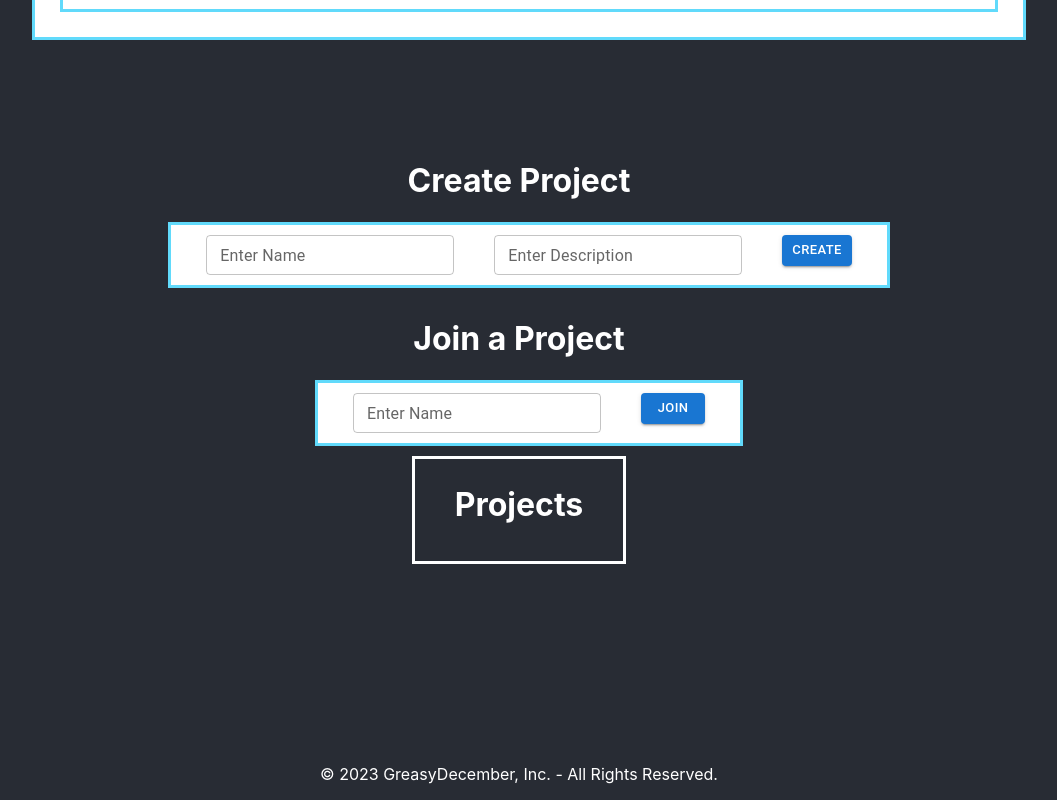
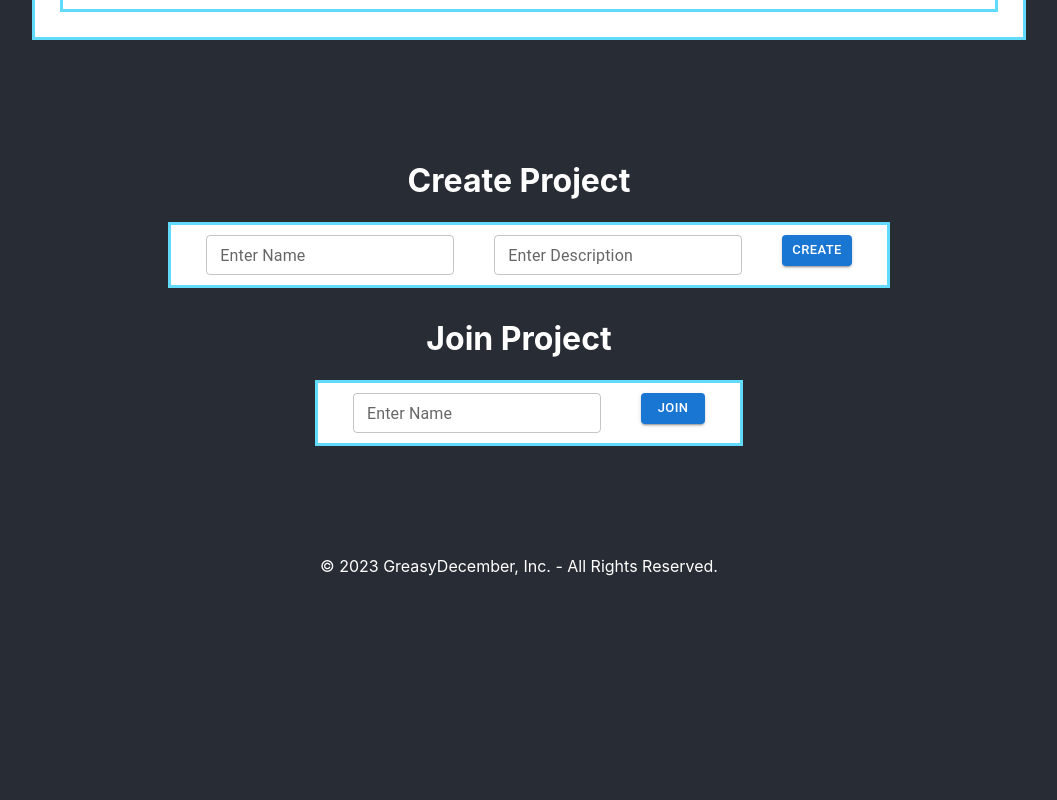
Before and after one commit to pauljhan01/Greasy-December, a React (Create React App) app in the folder client/: page / in a window 1280 px wide. Shown: the part 941-1741 px from the top of the page, without its empty margins (121-1178 px from the left). After the commit the page ends 1533 px from the top, so only its background shows below. Built offline with nearby package versions, Linux system fonts and the light colour scheme.

Commit message:
Adding ability to join project

```diff
--- a/client/src/AwesomeApp.js
+++ b/client/src/AwesomeApp.js
@@ -139,61 +139,41 @@ function CreateProject() {
 
 }
 
-// class CreateProject extends  React.Component {
-//
-//     state = { name: '', description: ''};
-//
-//     handleProjectName = (event) => {
-//         this.setState( { name: event.target.value })
-//     };
-//
-//     handleProjectDescription = (event) => {
-//         this.setState({description: event.target.value})
-//     };
-//
-//     handleCreateProject = () => {
-//         window.alert(`You have created Project: ${this.state.name} with Description: ${this.state.description}`)
-//         this.setState({name:'', description: ''})
-//     };
-//
-//     render() {
-//          return(
-//             <div className={"Collection"}>
-//                 <h1><strong>{this.props.text}</strong></h1>
-//                 <div className={"doc"}>
-//                     <span><TextField value={this.state.name} onChange={this.handleProjectName} id="outlined-basic" label="Enter Name" variant="outlined" size={'small'} /></span>
-//                     <span><TextField value={this.state.description} onChange={this.handleProjectDescription} id="outlined-basic" label="Enter Description" variant="outlined" size={'small'} /></span>
-//                     <span><Button variant="contained" size={'small'} onClick={this.handleCreateProject}>Create</Button></span>
-//                 </div>
-//             </div>
-//         );
-//     }
-// }
+function JoinProject() {
 
-class ProjectLookup extends  React.Component {
+    const [btnClick, setBtnClick] = useState(false);
+    const [responseData, setResponseData] = useState(null);
+    const [id, setId] = useState(null);
 
-    state = { id: ''};
+    let message;
 
-    handleProjectID = (event) => {
-        this.setState( { id: event.target.value })
-    };
+    useEffect( () => {
 
-    handleLookupProject = () => {
-        window.alert(`You have joined Project: ${this.state.id}`)
-        // this.setState({id:''})
-    };
+            function fetchData() {
+                return fetch(`/joinProject/<${id}>`)
+                    .then(response => response.json())
+                    .then(data => setResponseData(data))
+                    .catch(error => window.alert(error));
+            }
 
-    render() {
-         return(
-            <div className={"Collection"}>
-                <h1><strong>{this.props.text}</strong></h1>
-                <div className={"doc"}>
-                    <span><TextField value={this.state.id} onChange={this.handleProjectID} id="outlined-basic" label="Enter Name" variant="outlined" size={'small'} /></span>
-                    <span><Button variant="contained" size={'small'} onClick={this.handleLookupProject}>Join</Button></span>
-                </div>
+
+        if(btnClick){
+            message = fetchData();
+            setBtnClick(false);
+            window.alert(`You have joined Project: ${id}`)
+        }
+    },[btnClick]);
+
+    return(
+        <div className={"Collection"}>
+            <h1><strong>Join Project</strong></h1>
+            <div className={"doc"}>
+                <span><TextField value={id} onChange={(e) => setId(e.target.value)} id="outlined-basic" label="Enter Name" variant="outlined" size={'small'} /></span>
+                <span><Button variant="contained" size={'small'} onClick={() => setBtnClick(true)}>Join</Button></span>
             </div>
-        );
-    }
+        </div>
+    );
+
 }
 
 function Projects () {
@@ -288,9 +268,9 @@ function AwesomeApp(){
             <Header />
             <Login />
             <CreateProject />
-            <ProjectLookup text={'Join a Project'}/>
+            <JoinProject />
 
-            <Projects text={'Your Projects'}/>
+            {/*<Projects text={'Your Projects'}/>*/}
             {/*<HWSets text={'Available Hardware Sets'}/>*/}
             <Footer />
         </div>
```
Also changed, not shown: 1 other file (tests, documents, lock files or other folders).
